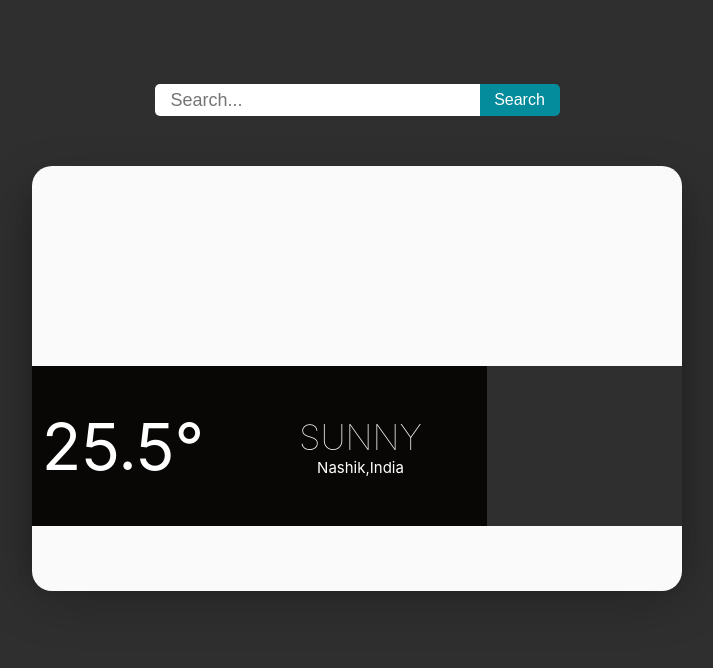
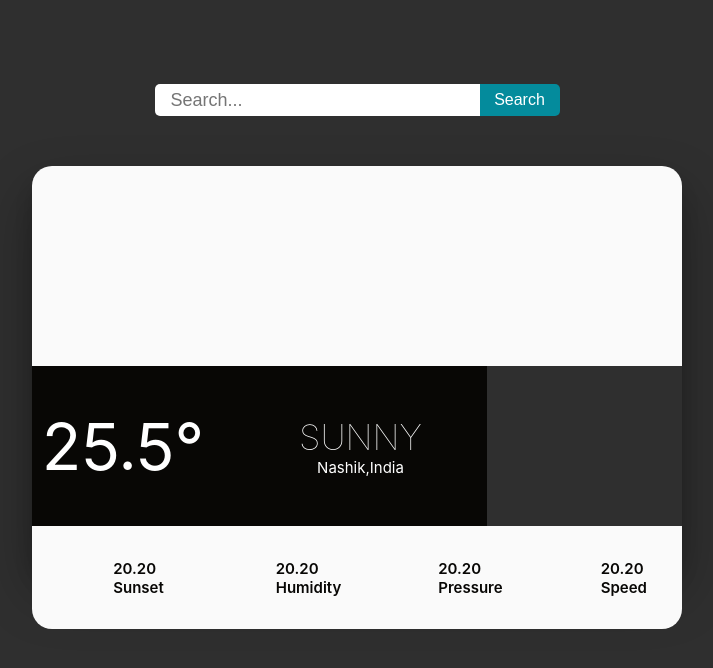
Before and after one commit to amrutaBanait/Weather_App, a React (Create React App) app in the folder weather_app/: page / in a window 1280 px wide. Shown: the top 668 px of the page, without its empty margins (283-996 px from the left). Built offline with nearby package versions, Linux system fonts and the light colour scheme; some icons are missing.

Commit message:
all 4 section added

```diff
--- a/weather_app/src/components/weather/style.css
+++ b/weather_app/src/components/weather/style.css
@@ -122,6 +122,13 @@
     color: #70c1b3;
     /* background-color: blanchedalmond; */
   }
+  .widget .extra-temp .extra-info-leftside {
+    text-align: left;
+    font-weight: 600;
+    text-transform: capitalize;
+    color: #080705;
+    font-size: 15px;
+  }
 
   /* search bar style  */
 .search {
--- a/weather_app/src/components/weather/temp.js
+++ b/weather_app/src/components/weather/temp.js
@@ -47,6 +47,42 @@ const temp = () => {
             <p>
               <i className="wi wi-sunset"> </i>
             </p>
+            <p className="extra-info-leftside">
+                20.20
+                Sunset
+            </p>
+            </div>
+
+               <div className="two-sided-section">
+            <p>
+              <i className="wi wi-humidity"> </i>
+            </p>
+            <p className="extra-info-leftside">
+                20.20
+                Humidity
+            </p>
+            </div>
+          </div>
+
+
+          <div className="weather-extra-info">
+             <div className="two-sided-section">
+            <p>
+              <i className="wi wi-rain"> </i>
+            </p>
+            <p className="extra-info-leftside">
+                20.20
+              Pressure
+            </p>
+            </div>
+             <div className="two-sided-section">
+            <p>
+              <i className="wi wi-strong-wind"> </i>
+            </p>
+            <p className="extra-info-leftside">
+                20.20
+                Speed
+            </p>
             </div>
           </div>
          </div>
```
